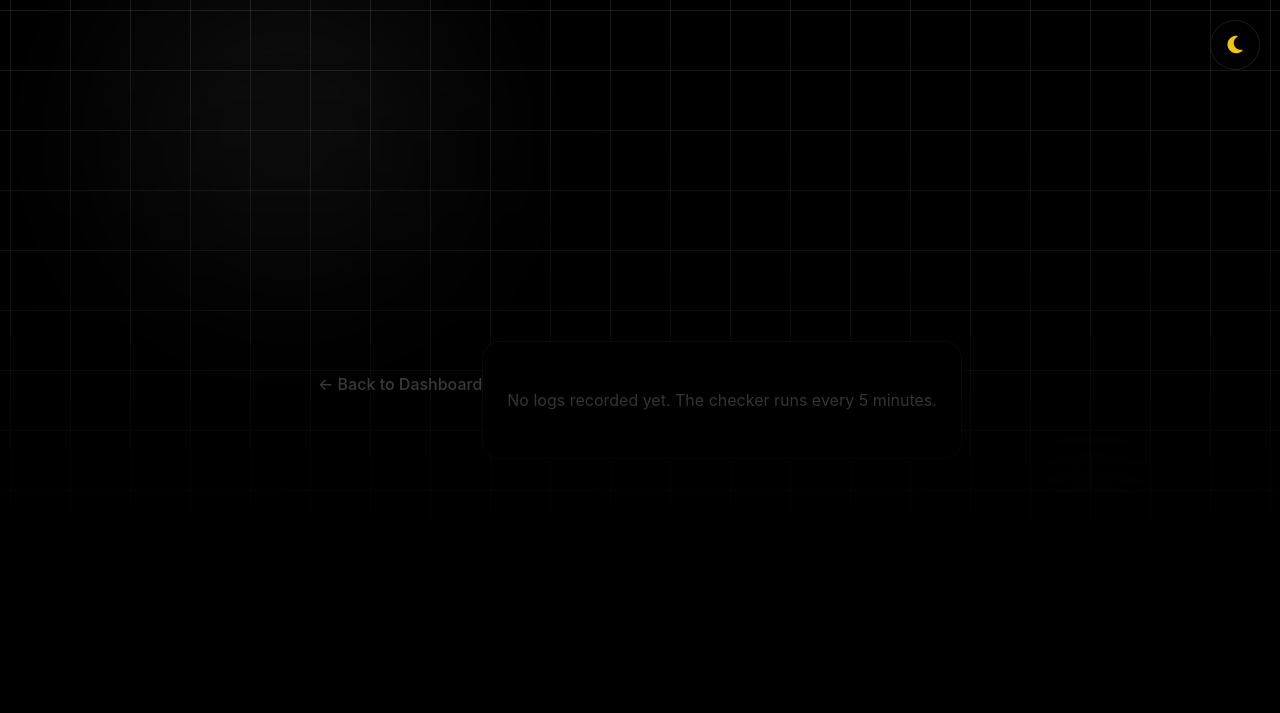
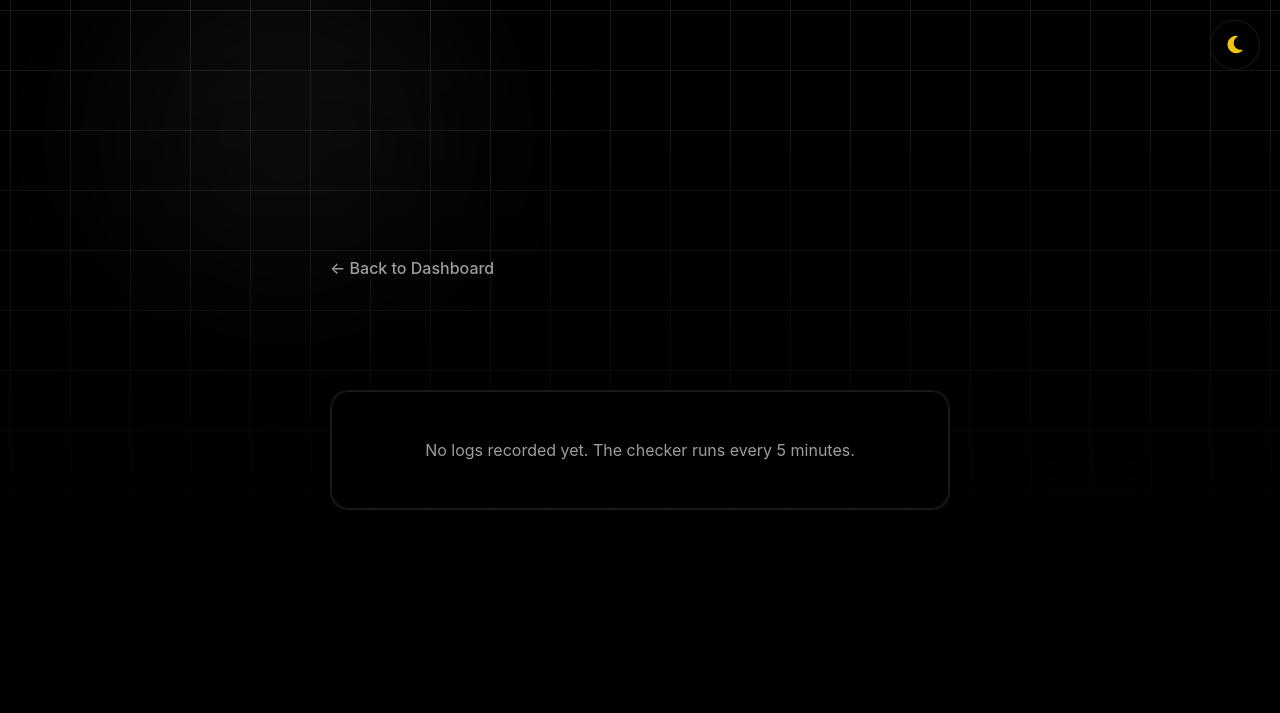
Before and after one commit to EndOverdosing/Monitor-Uptime, a FastAPI app: template templates/details.html in a window 1280 px wide. Shown: the top 713 px of the page. Run offline with FastAPI, Linux system fonts and the light colour scheme; the template is opened without the code that fills it, so the values that code supplies are empty.

Commit message:
Update details.html

```diff
--- a/templates/details.html
+++ b/templates/details.html
@@ -1,6 +1,7 @@
 {% extends "base.html" %}
 
 {% block content %}
+<main class="main-content-wrapper">
     <a href="/" class="back-link">← Back to Dashboard</a>
 
     <header class="details-header">
@@ -48,9 +49,10 @@
             </tbody>
         </table>
         {% else %}
-    <div class="empty-state">
+        <div class="empty-state interactive-border">
             <p>No logs recorded yet. The checker runs every 5 minutes.</p>
         </div>
         {% endif %}
     </div>
+</main>
 {% endblock %}
```
Lines whose indentation alone changed are shown as unchanged.
